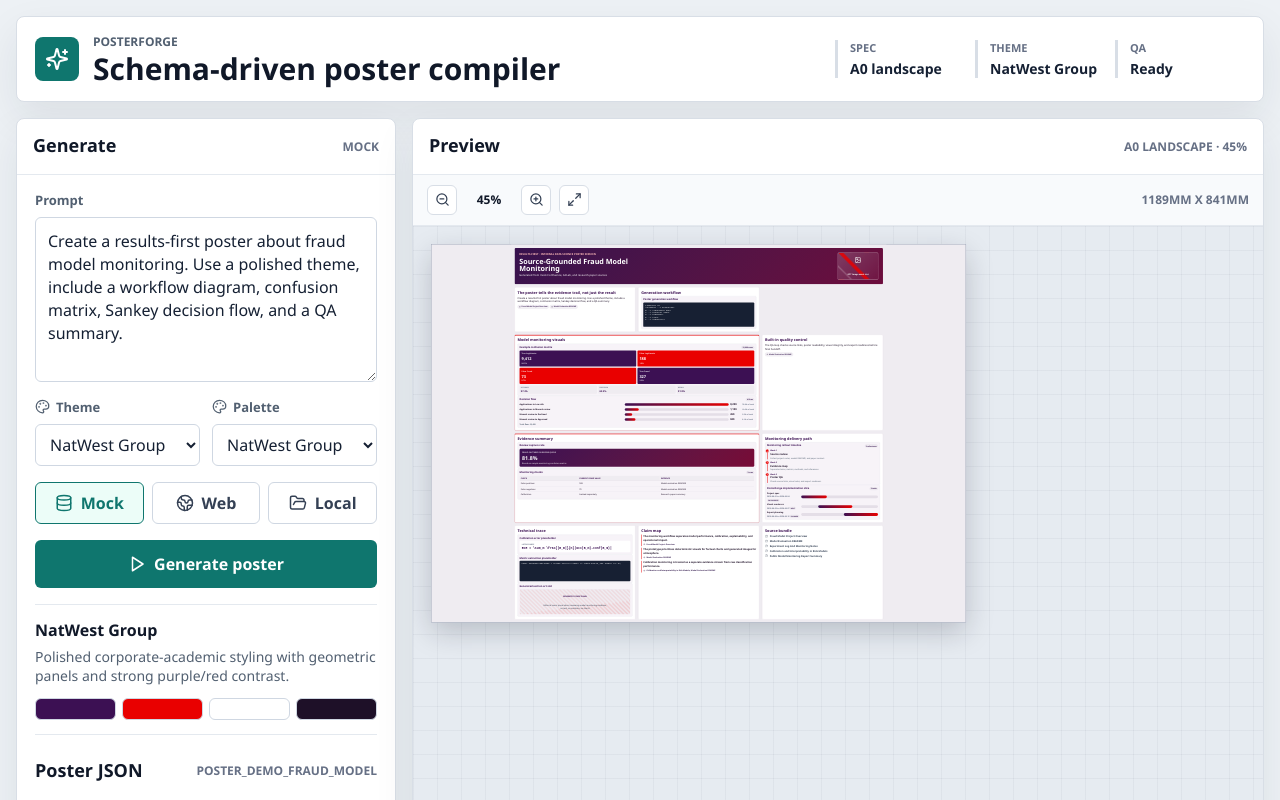
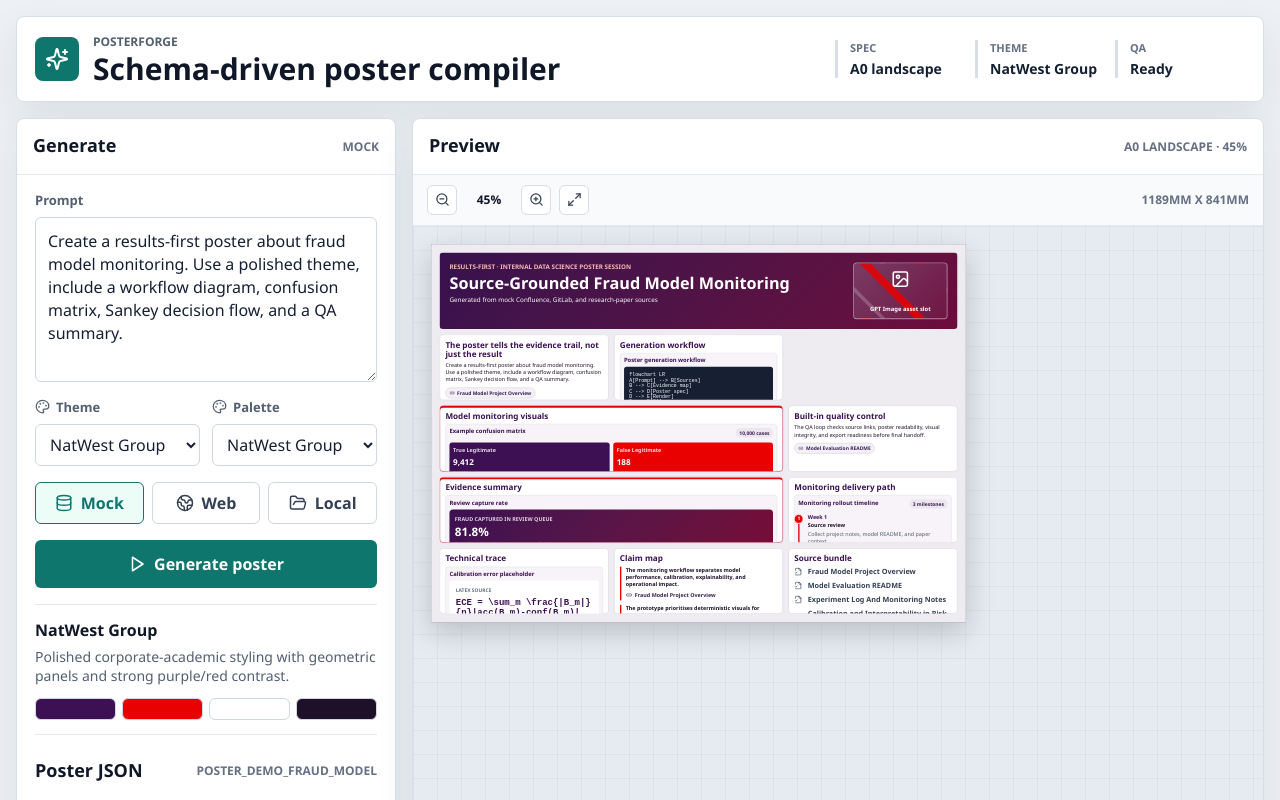
Before and after one commit to ctucker13/posterforge, a React (Vite) app: page / in a window 1280 px wide. Shown: the top 800 px of the page. Built offline with nearby package versions, Linux system fonts and the light colour scheme.

Commit message:
Use A0 canvas as poster layout surface

```diff
--- a/src/components/PosterPreview.tsx
+++ b/src/components/PosterPreview.tsx
@@ -1,4 +1,4 @@
-import { type CSSProperties, useLayoutEffect, useMemo, useRef, useState } from "react";
+import { type CSSProperties, useMemo, useState } from "react";
 import { FileCheck2, Image, Link2, Maximize2, ZoomIn, ZoomOut } from "lucide-react";
 import type { PosterBlock, PosterClaim, PosterProject, PosterSource } from "../domain/poster";
 import { isFeaturedSection, resolveLayoutTemplate } from "../layouts";
@@ -11,9 +11,6 @@ interface PosterPreviewProps {
 
 export function PosterPreview({ poster }: PosterPreviewProps) {
   const [zoom, setZoom] = useState(0.45);
-  const [fitScale, setFitScale] = useState(0.42);
-  const canvasRef = useRef<HTMLDivElement | null>(null);
-  const posterRef = useRef<HTMLElement | null>(null);
   const palette = resolvePalette(poster.theme, poster.palette);
   const layout = resolveLayoutTemplate(poster.layout);
   const visuals = new Map(poster.visuals.map((visual) => [visual.id, visual]));
@@ -21,27 +18,6 @@ export function PosterPreview({ poster }: PosterPreviewProps) {
   const claims = new Map(poster.claims.map((claim) => [claim.id, claim]));
   const outputFrame = useMemo(() => getA0PreviewFrame(poster.format.orientation), [poster.format.orientation]);
 
-  useLayoutEffect(() => {
-    const canvas = canvasRef.current;
-    const posterElement = posterRef.current;
-    if (!canvas || !posterElement) {
-      return;
-    }
-
-    const frame = requestAnimationFrame(() => {
-      const posterWidth = posterElement.offsetWidth || outputFrame.designWidth;
-      const posterHeight = posterElement.scrollHeight || posterElement.offsetHeight || outputFrame.height;
-      const nextScale = Math.min(outputFrame.width / posterWidth, outputFrame.height / posterHeight);
-      setFitScale(Number.isFinite(nextScale) && nextScale > 0 ? nextScale : 1);
-    });
-
-    return () => cancelAnimationFrame(frame);
-  }, [poster, outputFrame]);
-
-  const fittedWidth = outputFrame.designWidth * fitScale;
-  const fittedHeight = outputFrame.height;
-  const posterLeft = Math.max(0, (outputFrame.width - fittedWidth) / 2);
-  const posterTop = Math.max(0, (outputFrame.height - fittedHeight) / 2);
   const zoomLabel = `${Math.round(zoom * 100)}%`;
 
   return (
@@ -67,7 +43,6 @@ export function PosterPreview({ poster }: PosterPreviewProps) {
         <div className="a0-preview-stage" style={{ width: outputFrame.width * zoom, height: outputFrame.height * zoom }}>
           <div
             className="a0-preview-canvas"
-            ref={canvasRef}
             style={
               {
                 width: outputFrame.width,
@@ -79,7 +54,6 @@ export function PosterPreview({ poster }: PosterPreviewProps) {
             }
           >
             <article
-              ref={posterRef}
               className={`poster poster-output-frame poster-${poster.theme} poster-layout-${layout.cssClass}`}
               style={
                 {
@@ -88,10 +62,6 @@ export function PosterPreview({ poster }: PosterPreviewProps) {
                   "--theme-bg": palette.colors.background,
                   "--theme-panel": palette.colors.panel,
                   "--theme-ink": palette.colors.ink,
-                  "--poster-fit-scale": fitScale,
-                  "--poster-design-width": `${outputFrame.designWidth}px`,
-                  "--poster-left": `${posterLeft}px`,
-                  "--poster-top": `${posterTop}px`,
                 } as CSSProperties
               }
             >
@@ -161,7 +131,6 @@ function getA0PreviewFrame(orientation: PosterProject["format"]["orientation"])
     mmHeight: isPortrait ? 1189 : 841,
     width: isPortrait ? 841 : 1189,
     height: isPortrait ? 1189 : 841,
-    designWidth: isPortrait ? 1500 : 2400,
   };
 }
 
--- a/src/styles/app.css
+++ b/src/styles/app.css
@@ -1096,13 +1096,100 @@ textarea {
 
 .a0-preview-canvas .poster-output-frame {
   position: absolute;
-  top: var(--poster-top);
-  left: var(--poster-left);
-  overflow: visible;
+  inset: 0;
+  display: flex;
+  flex-direction: column;
+  overflow: hidden;
   flex: none;
-  width: var(--poster-design-width);
-  transform: scale(var(--poster-fit-scale));
-  transform-origin: top left;
+  width: 100%;
+  height: 100%;
+  padding: 18px;
+}
+
+.poster-output-frame .poster-hero {
+  grid-template-columns: minmax(0, 1fr) 210px;
+  gap: 18px;
+  min-height: 168px;
+  padding: 22px;
+}
+
+.poster-output-frame .poster-hero h2 {
+  font-size: 36px;
+}
+
+.poster-output-frame .poster-hero p {
+  font-size: 14px;
+}
+
+.poster-output-frame .hero-asset {
+  min-height: 126px;
+}
+
+.poster-output-frame .poster-grid {
+  flex: 1;
+  min-height: 0;
+  gap: 12px;
+  margin-top: 12px;
+  overflow: hidden;
+}
+
+.poster-output-frame .poster-card {
+  min-height: 0;
+  overflow: hidden;
+  padding: 12px;
+}
+
+.poster-output-frame .poster-card h3 {
+  margin-bottom: 8px;
+  font-size: 18px;
+}
+
+.poster-output-frame .poster-card p,
+.poster-output-frame .poster-card li {
+  font-size: 12px;
+  line-height: 1.32;
+}
+
+.poster-output-frame .visual-box {
+  padding: 8px;
+}
+
+.poster-output-frame .visual-box h3 {
+  font-size: 13px;
+}
+
+.poster-output-frame .matrix-cell {
+  min-height: 52px;
+  padding: 8px;
+}
+
+.poster-output-frame .matrix-cell strong {
+  font-size: 18px;
+}
+
+.poster-output-frame .flow-row {
+  grid-template-columns: minmax(80px, 1fr) minmax(80px, 1fr) 52px minmax(58px, auto);
+  gap: 6px;
+}
+
+.poster-output-frame .flow-row span,
+.poster-output-frame .gantt-row strong,
+.poster-output-frame .data-table {
+  font-size: 11px;
+}
+
+.poster-output-frame .diagram-source,
+.poster-output-frame .code-placeholder {
+  min-height: 92px;
+  font-size: 11px;
+}
+
+.poster-output-frame .metric-card {
+  padding: 12px;
+}
+
+.poster-output-frame .metric-card strong {
+  font-size: 26px;
 }
 
 .poster-hero {
```
Also changed, not shown: scripts/export-html-pptx.mjs (+6 -27 lines).
